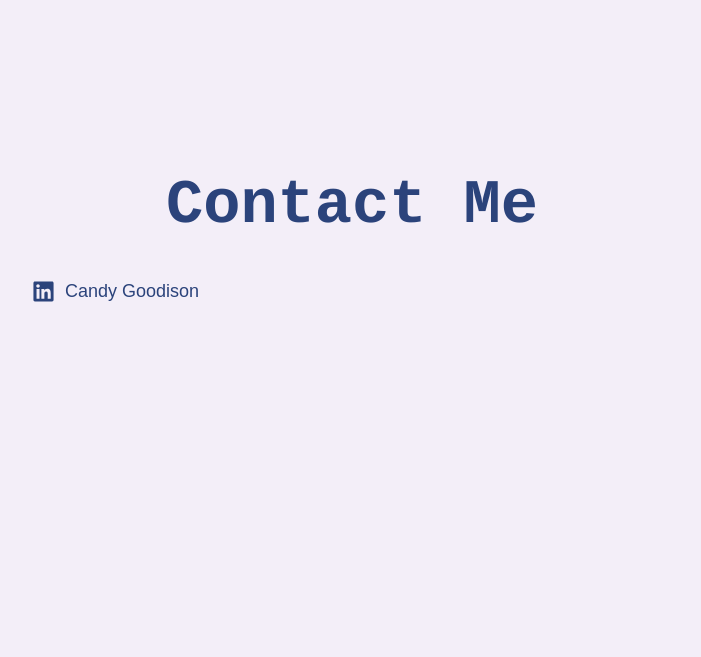
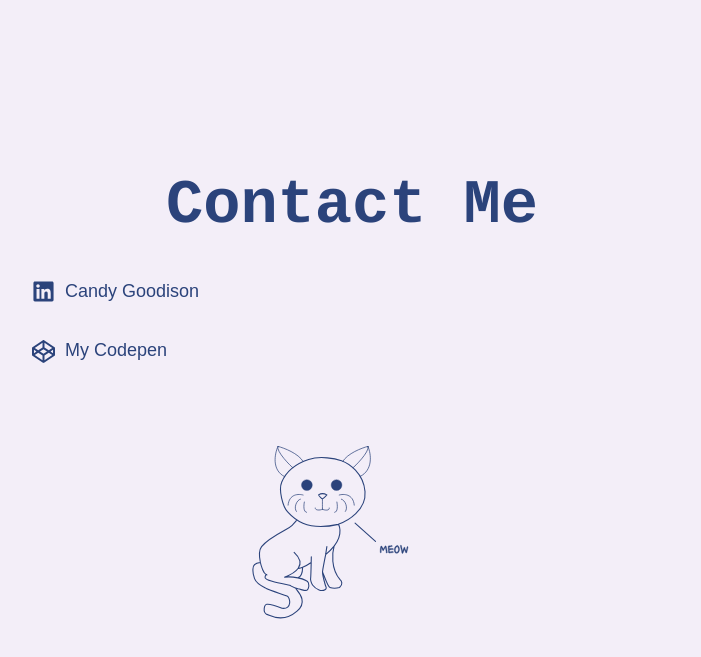
Before and after one commit to Inksprout/website, a Gatsby site: page / in a window 1280 px wide. Shown: the part 2380-3037 px from the top of the page, without its empty margins (288-989 px from the left). Built offline with nearby package versions, Linux system fonts and the light colour scheme; Gatsby itself is replaced by a stand-in of ours; some packages are replaced by stand-ins of ours.

Commit message:
adding cat and codepen

```diff
--- a/gatsby-config.js
+++ b/gatsby-config.js
@@ -23,5 +23,13 @@ module.exports = {
         icon: 'src/images/favison.png.'
       },
     },
+    {
+      resolve: "gatsby-plugin-react-svg",
+      options: {
+        rule: {
+          include: /svg/
+        }
+      }
+    }
   ],
 }
--- a/package.json
+++ b/package.json
@@ -17,6 +17,7 @@
     "@mdx-js/mdx": "^1.6.16",
     "@openfonts/ibm-plex-mono_all": "^1.44.2",
     "gatsby": "^2.24.57",
+    "gatsby-plugin-react-svg": "^3.0.0",
     "gatsby-plugin-sharp": "^2.14.1",
     "gatsby-plugin-typography": "^2.5.10",
     "gatsby-source-filesystem": "^2.3.30",
--- a/src/pages/index.js
+++ b/src/pages/index.js
@@ -1,12 +1,12 @@
 import React from "react"
-import { FaLinkedin } from 'react-icons/fa';
+import { FaLinkedin, FaCodepen } from 'react-icons/fa';
 import { IconContext } from "react-icons";
 import Helmet from 'react-helmet'
 
 import styles from "./index.module.css"
 import StickyNav from "../Components/StickyNav/StickyNav"
 import favicon from '../images/favicon.png'
-
+import Cat from '../images/svg/cat.svg'
 
 export default function Home() {
   return (
@@ -135,6 +135,19 @@ export default function Home() {
                 </a>
 
               </p>
+              <p>
+                <a href="https://codepen.io/inksprout/pens/showcase">
+                  <span className={styles.socialLink}>
+                    <IconContext.Provider value={{ style: { marginRight: "10px" } }}>
+                      <FaCodepen size="23px" />
+                    </IconContext.Provider>
+                      My Codepen
+                  </span>
+                </a>
+              </p>
+              <div className={styles.cat}>
+                <Cat />
+              </div>
             </div>
           </div>
         </section>
--- a/src/pages/index.module.css
+++ b/src/pages/index.module.css
@@ -269,3 +269,14 @@ a:active {
   color: #e2329e;
   text-decoration: underline;
 }
+
+.cat {
+  stroke: #2B437B;
+  width: 200px;
+  margin: auto;
+  padding-top: 50px;
+}
+
+.svg-text {
+  fill:blueviolet;
+}
```
Also changed, not shown: README.md, src/images/svg/cat.svg (added), 1 other file.
